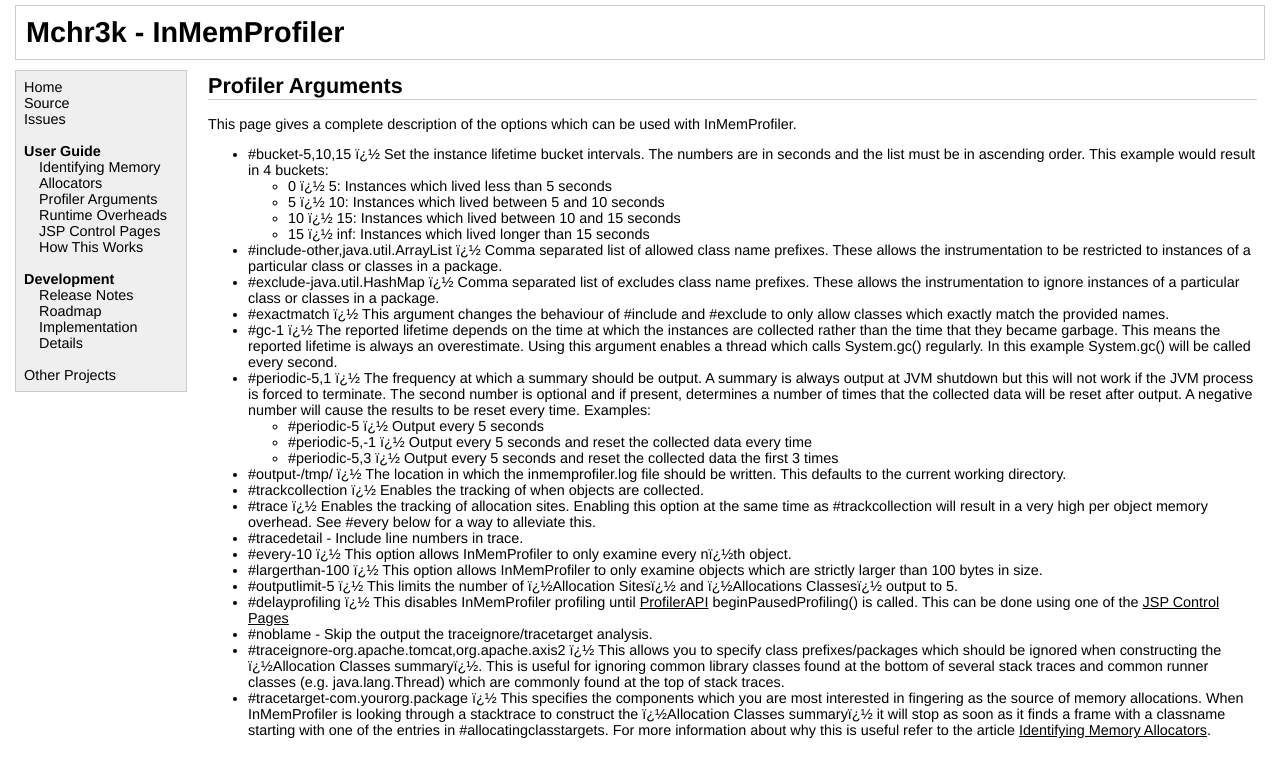
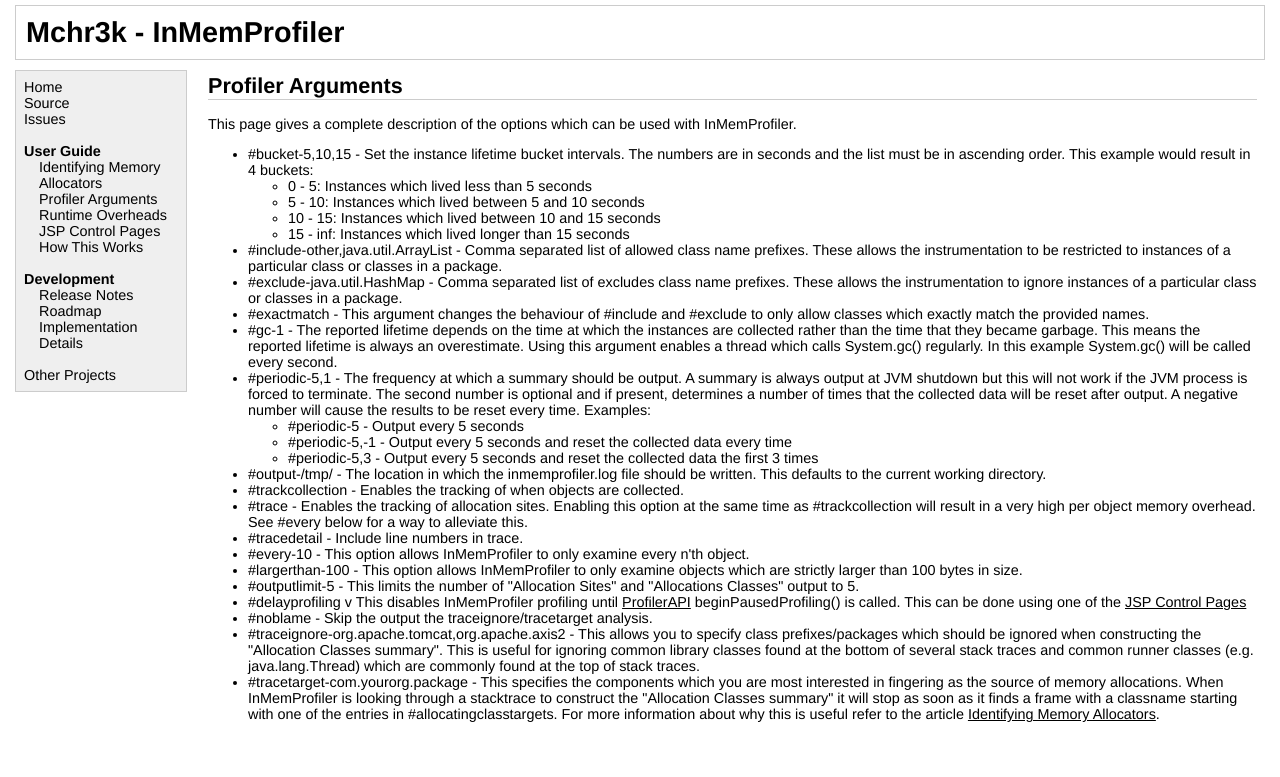
Before and after one commit to mchr3k/org.inmemprofiler, a Jekyll site: the page built from profilerarguments.html, in a window 1280 px wide. Shown: the top 777 px of the page. Built offline with Jekyll 4.4.1, drawn with Linux system fonts in a browser that asks for light colours.

Commit message:
Fix characters

```diff
--- a/profilerarguments.html
+++ b/profilerarguments.html
@@ -7,49 +7,49 @@ title: Profiler Arguments
 <p>This page gives a complete description of the options which can be used with InMemProfiler.
 
 <ul>
-<li>#bucket-5,10,15 � Set the instance lifetime bucket intervals. The numbers are in seconds and the list
+<li>#bucket-5,10,15 - Set the instance lifetime bucket intervals. The numbers are in seconds and the list
 must be in ascending order. This example would result in 4 buckets:
 <ul>
-<li>0 � 5: Instances which lived less than 5 seconds
-<li>5 � 10: Instances which lived between 5 and 10 seconds
-<li>10 � 15: Instances which lived between 10 and 15 seconds
-<li>15 � inf: Instances which lived longer than 15 seconds
+<li>0 - 5: Instances which lived less than 5 seconds
+<li>5 - 10: Instances which lived between 5 and 10 seconds
+<li>10 - 15: Instances which lived between 10 and 15 seconds
+<li>15 - inf: Instances which lived longer than 15 seconds
 </ul>
-<li>#include-other,java.util.ArrayList � Comma separated list of allowed class name prefixes. These allows
+<li>#include-other,java.util.ArrayList - Comma separated list of allowed class name prefixes. These allows
 the instrumentation to be restricted to instances of a particular class or classes in a package.
-<li>#exclude-java.util.HashMap � Comma separated list of excludes class name prefixes. These allows the
+<li>#exclude-java.util.HashMap - Comma separated list of excludes class name prefixes. These allows the
 instrumentation to ignore instances of a particular class or classes in a package.
-<li>#exactmatch � This argument changes the behaviour of #include and #exclude to only allow classes which
+<li>#exactmatch - This argument changes the behaviour of #include and #exclude to only allow classes which
 exactly match the provided names.
-<li>#gc-1 � The reported lifetime depends on the time at which the instances are collected rather than the time
+<li>#gc-1 - The reported lifetime depends on the time at which the instances are collected rather than the time
 that they became garbage. This means the reported lifetime is always an overestimate. Using this argument enables a
 thread which calls System.gc() regularly. In this example System.gc() will be called every second.
-<li>#periodic-5,1 � The frequency at which a summary should be output. A summary is always output at JVM shutdown but
+<li>#periodic-5,1 - The frequency at which a summary should be output. A summary is always output at JVM shutdown but
 this will not work if the JVM process is forced to terminate. The second number is optional and if present, determines
 a number of times that the collected data will be reset after output. A negative number will cause the results to be
 reset every time. Examples:
 <ul>
-<li>#periodic-5 � Output every 5 seconds
-<li>#periodic-5,-1 � Output every 5 seconds and reset the collected data every time
-<li>#periodic-5,3 � Output every 5 seconds and reset the collected data the first 3 times
+<li>#periodic-5 - Output every 5 seconds
+<li>#periodic-5,-1 - Output every 5 seconds and reset the collected data every time
+<li>#periodic-5,3 - Output every 5 seconds and reset the collected data the first 3 times
 </ul>
-<li>#output-/tmp/ � The location in which the inmemprofiler.log file should be written. This defaults to the current working directory.
-<li>#trackcollection � Enables the tracking of when objects are collected.
-<li>#trace � Enables the tracking of allocation sites. Enabling this option at the same time as #trackcollection will
+<li>#output-/tmp/ - The location in which the inmemprofiler.log file should be written. This defaults to the current working directory.
+<li>#trackcollection - Enables the tracking of when objects are collected.
+<li>#trace - Enables the tracking of allocation sites. Enabling this option at the same time as #trackcollection will
 result in a very high per object memory overhead. See #every below for a way to alleviate this.
 <li>#tracedetail - Include line numbers in trace.
-<li>#every-10 � This option allows InMemProfiler to only examine every n�th object.
-<li>#largerthan-100 � This option allows InMemProfiler to only examine objects which are strictly larger than 100 bytes in size.
-<li>#outputlimit-5 � This limits the number of �Allocation Sites� and �Allocations Classes� output to 5.
-<li>#delayprofiling � This disables InMemProfiler profiling until
+<li>#every-10 - This option allows InMemProfiler to only examine every n'th object.
+<li>#largerthan-100 - This option allows InMemProfiler to only examine objects which are strictly larger than 100 bytes in size.
+<li>#outputlimit-5 - This limits the number of "Allocation Sites" and "Allocations Classes" output to 5.
+<li>#delayprofiling v This disables InMemProfiler profiling until
 <a href="http://github.com/mchr3k/org.inmemprofiler/blob/master/org.inmemprofiler/src/org/inmemprofiler/runtime/ProfilerAPI.java">ProfilerAPI</a>
 beginPausedProfiling() is called. This can be done using one of the <a href="jspcontrolpages.html">JSP Control Pages</a>
 <li>#noblame - Skip the output the traceignore/tracetarget analysis.
-<li>#traceignore-org.apache.tomcat,org.apache.axis2 � This allows you to specify class prefixes/packages which should be
-ignored when constructing the �Allocation Classes summary�. This is useful for ignoring common library classes found at
+<li>#traceignore-org.apache.tomcat,org.apache.axis2 - This allows you to specify class prefixes/packages which should be
+ignored when constructing the "Allocation Classes summary". This is useful for ignoring common library classes found at
 the bottom of several stack traces and common runner classes (e.g. java.lang.Thread) which are commonly found at the top of stack traces.
-<li>#tracetarget-com.yourorg.package � This specifies the components which you are most interested in fingering as the
-source of memory allocations. When InMemProfiler is looking through a stacktrace to construct the �Allocation Classes summary� it
+<li>#tracetarget-com.yourorg.package - This specifies the components which you are most interested in fingering as the
+source of memory allocations. When InMemProfiler is looking through a stacktrace to construct the "Allocation Classes summary" it
 will stop as soon as it finds a frame with a classname starting with one of the entries in #allocatingclasstargets. For more
 information about why this is useful refer to the article
 <a href="https://github.com/mchr3k/org.inmemprofiler/wiki/Identifying-Memory-Allocators">Identifying Memory Allocators</a>.
```
